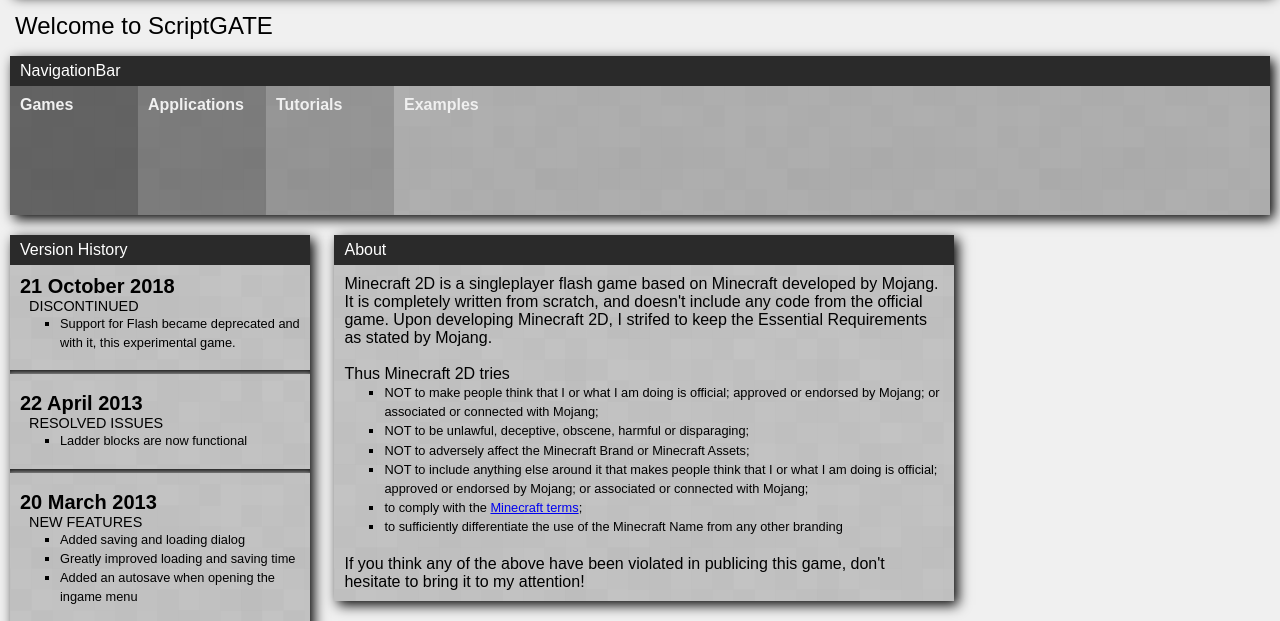
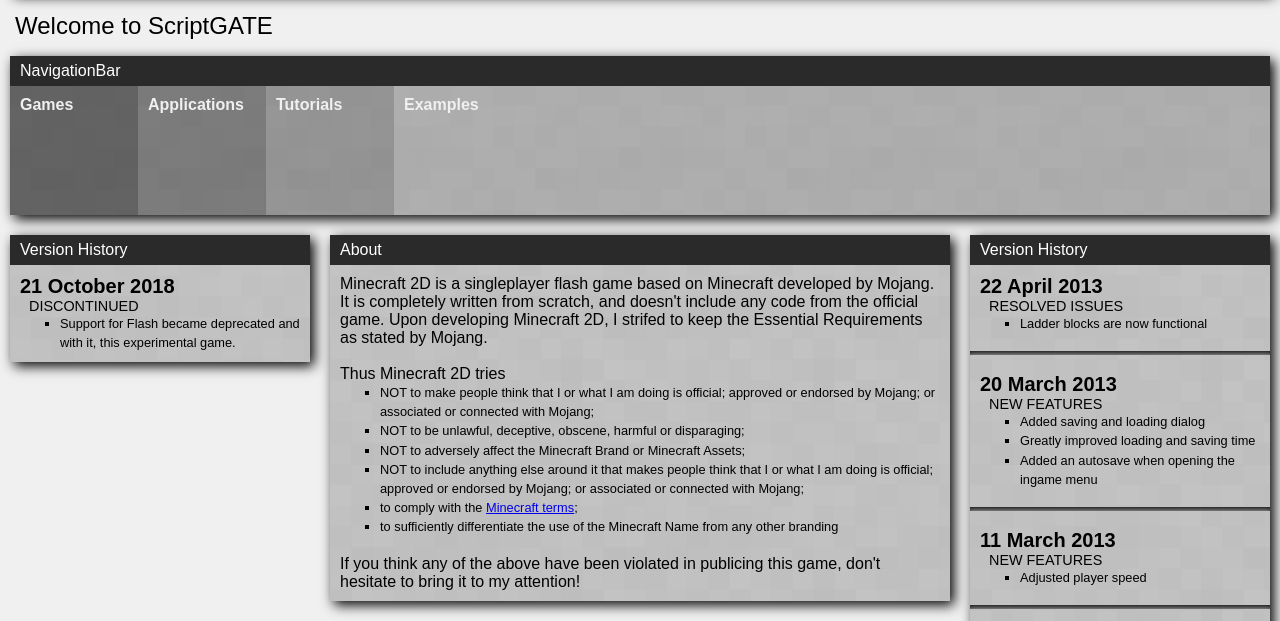
Before and after one commit to Scriptgate/site, a plain HTML site: page src/website/html/games/minecraft/index.html in a window 1280 px wide. Shown: the part 146-767 px from the top of the page. Drawn offline with nearby package versions, Linux system fonts and the light colour scheme; files whose address does not match are found by name.

Commit message:
fixed links, todo: create static folder

```diff
--- a/src/website/html/games/minecraft/index.html
+++ b/src/website/html/games/minecraft/index.html
@@ -7,9 +7,9 @@
 
     <title>Minecraft - Games - ScriptGATE</title>
 
-    <script type="text/javascript" src="../../gate.js"></script>
-    <script type="text/javascript" src="../../masonry.min.js"></script>
-    <script type="text/javascript" src="../../jquery-1.9.1.min.js"></script>
+    <script type="text/javascript" src="../../../js/gate.js"></script>
+    <script type="text/javascript" src="../../../js/masonry.min.js"></script>
+    <script type="text/javascript" src="../../../js/jquery-1.9.1.min.js"></script>
 
     <link rel="stylesheet" type="text/css" href="../../../css/style.css"/>
     <link rel="stylesheet" type="text/css" href="../../../css/color.css"/>
@@ -32,15 +32,14 @@
     <hr id="headerhr"/>
 
 <h1>Welcome to ScriptGATE</h1>
+
     <div id="navbar">
-	<div class="panelheader">
-		NavigationBar
-	</div>
+        <div class="panelheader">NavigationBar</div>
         <ul>
-		<li id="games"><a href="../">Games</a>
-		</li><li id="applications"><a href="../../applications/">Applications</a>
-		</li><li id="tutorials"><a href="../../tutorials/">Tutorials</a>
-		</li><li id="examples"><a href="../../examples/">Examples</a></li>
+            <li id="games"><a href="../">Games</a></li>
+            <li id="applications"><a href="../../applications/">Applications</a></li>
+            <li id="tutorials"><a href="../../tutorials/">Tutorials</a></li>
+            <li id="examples"><a href="../../examples/">Examples</a></li>
         </ul>
     </div>
 
@@ -53,7 +52,29 @@
                 <ul>
                     <li>Support for Flash became deprecated and with it, this experimental game.</li>
                 </ul>
-        </div><hr class="panelbreak"/>
+            </div>
+        </div>
+        <div id="mc_about" class="panel p2">
+            <div class="panelheader">About</div>
+            <div class="innerpanel">
+                Minecraft 2D is a singleplayer flash game based on Minecraft developed by Mojang.
+                It is completely written from scratch, and doesn't include any code from the official game.
+                Upon developing Minecraft 2D, I strifed to keep the Essential Requirements as stated by Mojang.<br/><br/>
+                Thus Minecraft 2D tries
+                <ul>
+                    <li>NOT to make people think that I or what I am doing is official; approved or endorsed by Mojang; or associated or connected with Mojang;</li>
+                    <li>NOT to be unlawful, deceptive, obscene, harmful or disparaging;</li>
+                    <li>NOT to adversely affect the Minecraft Brand or Minecraft Assets;</li>
+                    <li>NOT to include anything else around it that makes people think that I or what I am doing is official; approved or endorsed by Mojang; or associated or connected with Mojang;</li>
+                    <li>to comply with the <a class="mclink" target="_blank" href="https://minecraft.net/terms">Minecraft terms</a>;</li>
+                    <li>to sufficiently differentiate the use of the Minecraft Name from any other branding</li>
+                </ul>
+                <br/>
+                If you think any of the above have been violated in publicing this game, don't hesitate to bring it to my attention!
+            </div>
+        </div>
+        <div class="panel p1">
+            <div class="panelheader">Version History</div>
             <div class="innerpanel">
                 <h2>22 April 2013</h2>
                 <h3>Resolved Issues</h3>
@@ -119,31 +140,10 @@
                     </ul>
             </div>
         </div>
-	<div id="mc_about" class="panel p2">
-		<div class="panelheader">
-		About
 </div>
-		<div class="innerpanel">
-			Minecraft 2D is a singleplayer flash game based on Minecraft developed by Mojang.
-			It is completely written from scratch, and doesn't include any code from the official game.
-			Upon developing Minecraft 2D, I strifed to keep the Essential Requirements as stated by Mojang.<br/><br/>
-			Thus Minecraft 2D tries
-			<ul>
-				<li>NOT to make people think that I or what I am doing is official; approved or endorsed by Mojang; or associated or connected with Mojang;</li>
-				<li>NOT to be unlawful, deceptive, obscene, harmful or disparaging;</li>
-				<li>NOT to adversely affect the Minecraft Brand or Minecraft Assets;</li>
-				<li>NOT to include anything else around it that makes people think that I or what I am doing is official; approved or endorsed by Mojang; or associated or connected with Mojang;</li>
-				<li>to comply with the <a class="mclink" target="_blank" href="https://minecraft.net/terms">Minecraft terms</a>;</li>
-				<li>to sufficiently differentiate the use of the Minecraft Name from any other branding</li>
-			</ul>
-			<br/>
-			If you think any of the above have been violated in publicing this game,
-			don't hesitate to bring it to my attention!
-		</div>
-	</div>
-</div>
-<div id="footer">
-</div>
+
+    <div id="footer"></div>
+
 </body>
 
 
```
Also changed, not shown: src/website/html/examples/bresenham/index.html (+1 -1 lines). Lines whose indentation alone changed are shown as unchanged.
